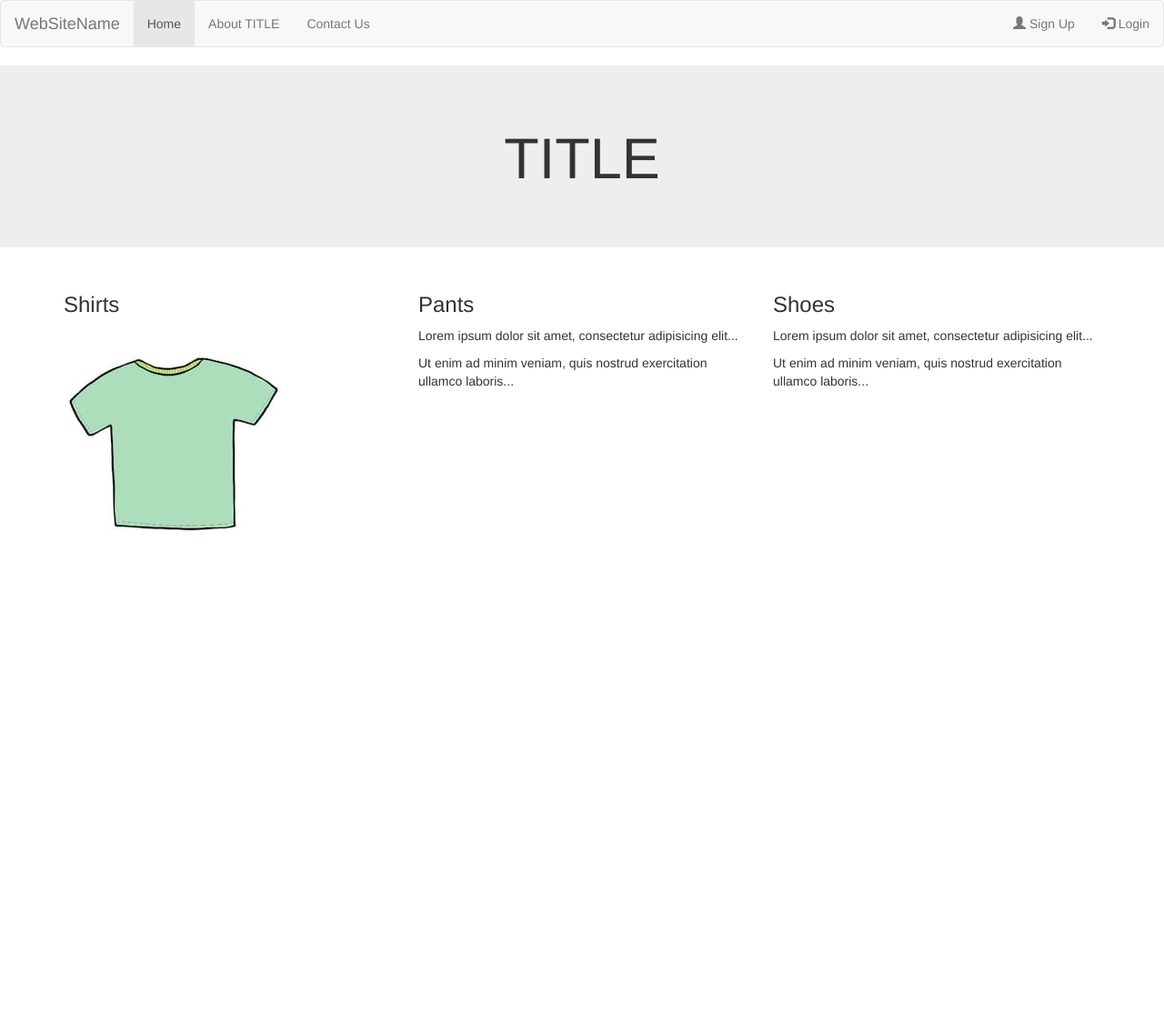
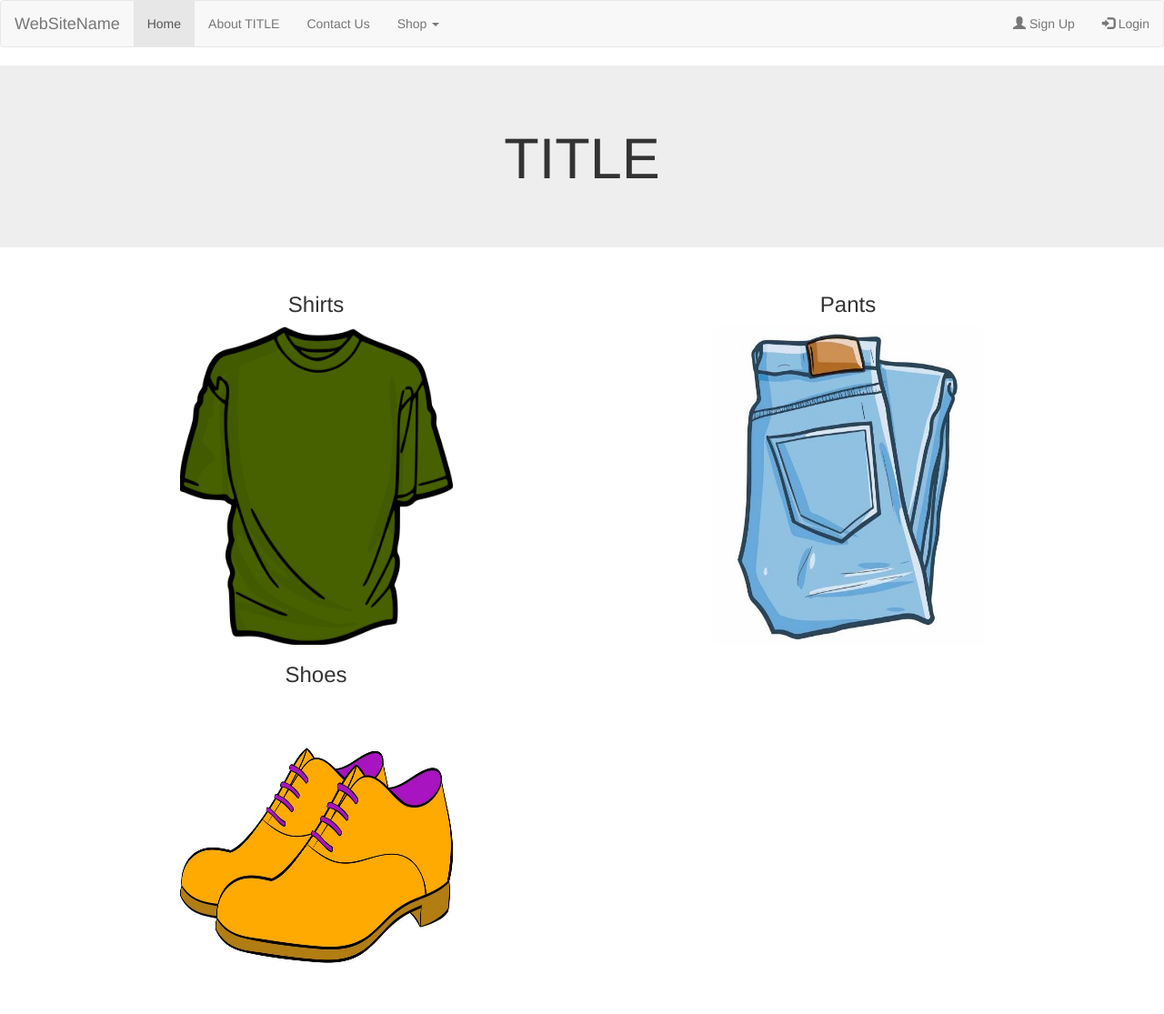
Before and after one commit to asmalok/first_django_website, a Django app: page / in a window 1280 px wide. Shown: the whole page at 91% size. Before the commit the page ends 584 px from the top, so only its background shows below. Run offline with Django 3.2, Linux system fonts and the light colour scheme; some libraries are stand-ins or nearby versions.

Commit message:
Over it.

```diff
--- a/django-practice-app/cloth/cloth/settings.py
+++ b/django-practice-app/cloth/cloth/settings.py
@@ -117,5 +117,10 @@ USE_TZ = True
 # https://docs.djangoproject.com/en/2.2/howto/static-files/
 
 STATIC_URL = '/static/'
+STATIC_ROOT = os.path.join(os.path.dirname(BASE_DIR), 'staticfiles')
+
+STATICFILES_DIRS = [
+    os.path.join(BASE_DIR, 'static'),
+]
 LOGIN_REDIRECT_URL = 'home'
 LOGOUT_REDIRECT_URL = 'home'
--- a/django-practice-app/cloth/cloth/urls.py
+++ b/django-practice-app/cloth/cloth/urls.py
@@ -19,6 +19,9 @@ from django.views.generic.base import TemplateView
 
 urlpatterns = [
     path('admin/', admin.site.urls),
+    path('shirts/', TemplateView.as_view(template_name='shirts.html'), name='shirts'),
+    path('pants/', TemplateView.as_view(template_name='pants.html'), name='pants'),
+    path('shoes/', TemplateView.as_view(template_name='shoes.html'), name='shoes'),
     path('users/', include('accounts.urls')),
     path('users/', include('django.contrib.auth.urls')),
     path('', TemplateView.as_view(template_name='home.html'), name='home'),
--- /dev/null
+++ b/django-practice-app/cloth/templates/about.html
@@ -0,0 +1,6 @@
+<title>About Us</title>
+
+{% include 'base.html' %}
+
+{% block content%}
+{% endblock %}
--- a/django-practice-app/cloth/templates/base.html
+++ b/django-practice-app/cloth/templates/base.html
@@ -8,17 +8,27 @@
   <script src="https://maxcdn.bootstrapcdn.com/bootstrap/3.4.0/js/bootstrap.min.js"></script>
   <title>TITLE</title>
 </head>
+
 <body>
   <header>
     <nav class="navbar navbar-default">
       <div class="container-fluid">
         <div class="navbar-header">
-          <a class="navbar-brand" href="#">WebSiteName</a>
+          <a class="navbar-brand" href="/">WebSiteName</a>
         </div>
         <ul class="nav navbar-nav">
-          <li class="active"><a href="#">Home</a></li>
+          <li class="active"><a href="/">Home</a></li>
           <li><a href="#">About TITLE</a></li>
           <li><a href="#">Contact Us</a></li>
+          <li class="dropdown">
+            <a class="dropdown-toggle" data-toggle="dropdown" href="#">Shop
+            <span class="caret"></span></a>
+            <ul class="dropdown-menu">
+              <li><a href="/shirts/">Shirts</a></li>
+              <li><a href="/pants/">Pants</a></li>
+              <li><a href="/shoes/">Shoes</a></li>
+            </ul>
+          </li>
           </ul>
                 <ul class="nav navbar-nav navbar-right">
                   <li><a href="{% url 'signup' %}"><span class="glyphicon glyphicon-user"></span> Sign Up</a></li>
@@ -38,9 +48,9 @@
     </div>
 
   <main>
-
     {% block content %}
     {% endblock %}
   </main>
 </body>
+
 </html>
--- a/django-practice-app/cloth/templates/home.html
+++ b/django-practice-app/cloth/templates/home.html
@@ -10,23 +10,21 @@
 {% endif %}
 <div class="container">
     <div class="row">
-      <div class="col-sm-4">
+      <div class="col-md-6" align='center'>
         <h3>Shirts</h3>
         {% load static %}
-        <img src="{% static "cloth/images/shirt1.jpg" %}" alt="My image">
-        <!-- <img src="/images/shirt1.jpg"> -->
-        <!-- <img src="/images/shirt1.jpg" class="img-rounded" alt="Cinque Terre" width="304" height="236">  -->
+        <a href="/shirts/"><img src="{% static "images/cover_shirt.png" %}" class="img-rounded" alt="Cinque Terre" width="300" height="350"></a>
       </div>
-      <div class="col-sm-4">
-        <h3>Pants</h3>
-        <p>Lorem ipsum dolor sit amet, consectetur adipisicing elit...</p>
-        <p>Ut enim ad minim veniam, quis nostrud exercitation ullamco laboris...</p>
+      <div class="col-md-6" align='center'>
+        <h3 style="text-align: center">Pants</h3>
+        <a href="/pants/"><img src="{% static "images/cover_pants.jpg" %}" class="img-rounded" alt="Cinque Terre" width="300" height="350"></a>
       </div>
-      <div class="col-sm-4">
-        <h3>Shoes</h3>
-        <p>Lorem ipsum dolor sit amet, consectetur adipisicing elit...</p>
-        <p>Ut enim ad minim veniam, quis nostrud exercitation ullamco laboris...</p>
+      </div>
+      <div class="row" align='center'>
+      <div class="col-md-6">
+        <h3 style="text-align: center">Shoes</h3>
+        <a href="/shoes/"><img src="{% static "images/cover_shoes.jpg" %}" class="img-rounded" alt="Cinque Terre" width="300" height="350"></a>
+      </div>
       </div>
     </div>
-  </div>
 {% endblock %}
```
Also changed, not shown: django-practice-app/cloth/shop/views.py (+11 -2 lines), django-practice-app/cloth/templates/pants.html (added, +30 -0 lines), django-practice-app/cloth/templates/shirts.html (added, +30 -0 lines), django-practice-app/cloth/templates/shoes.html (added, +30 -0 lines), django-practice-app/cloth/db.sqlite3, django-practice-app/cloth/static/images/bg.png (added).
